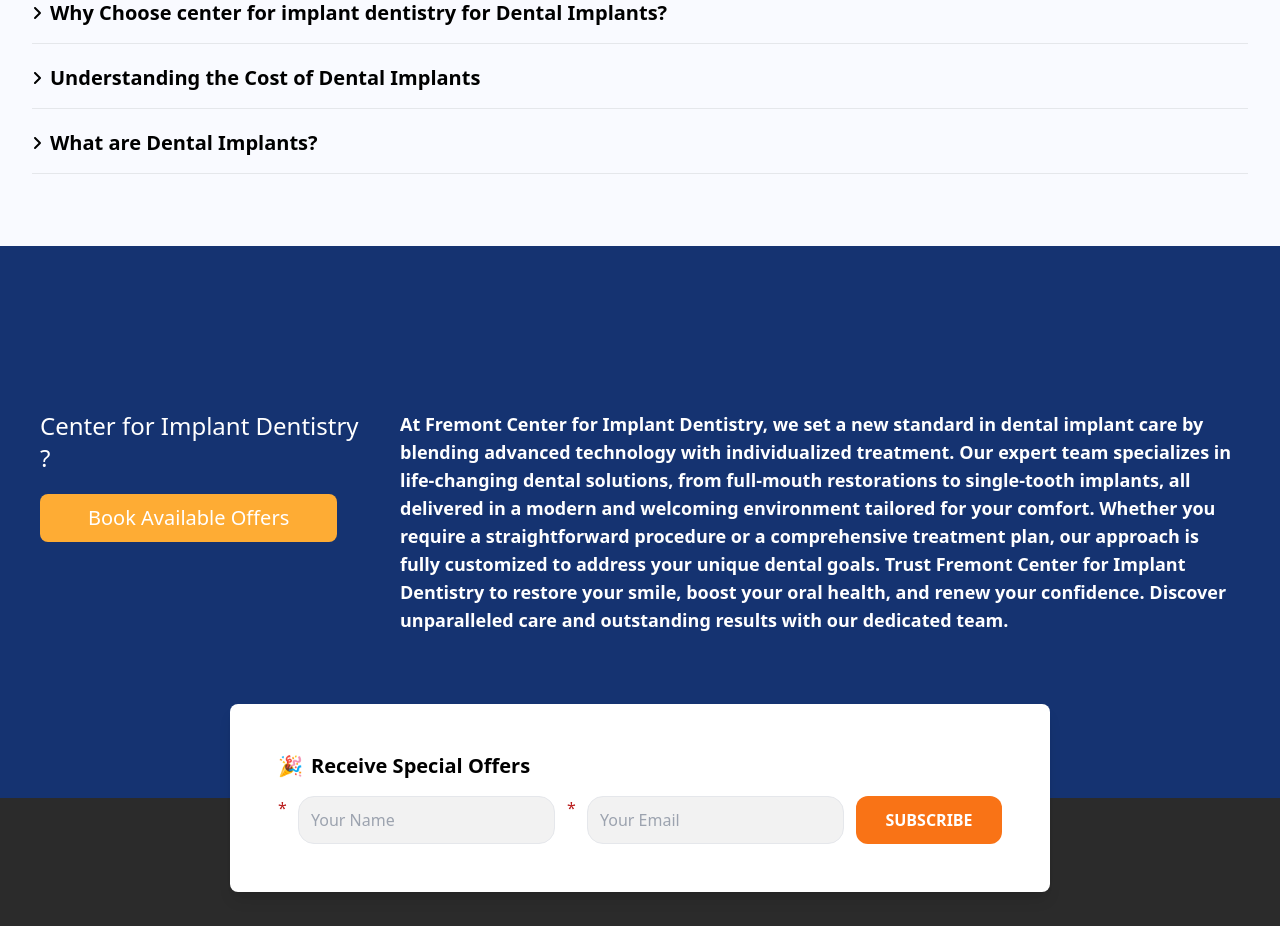
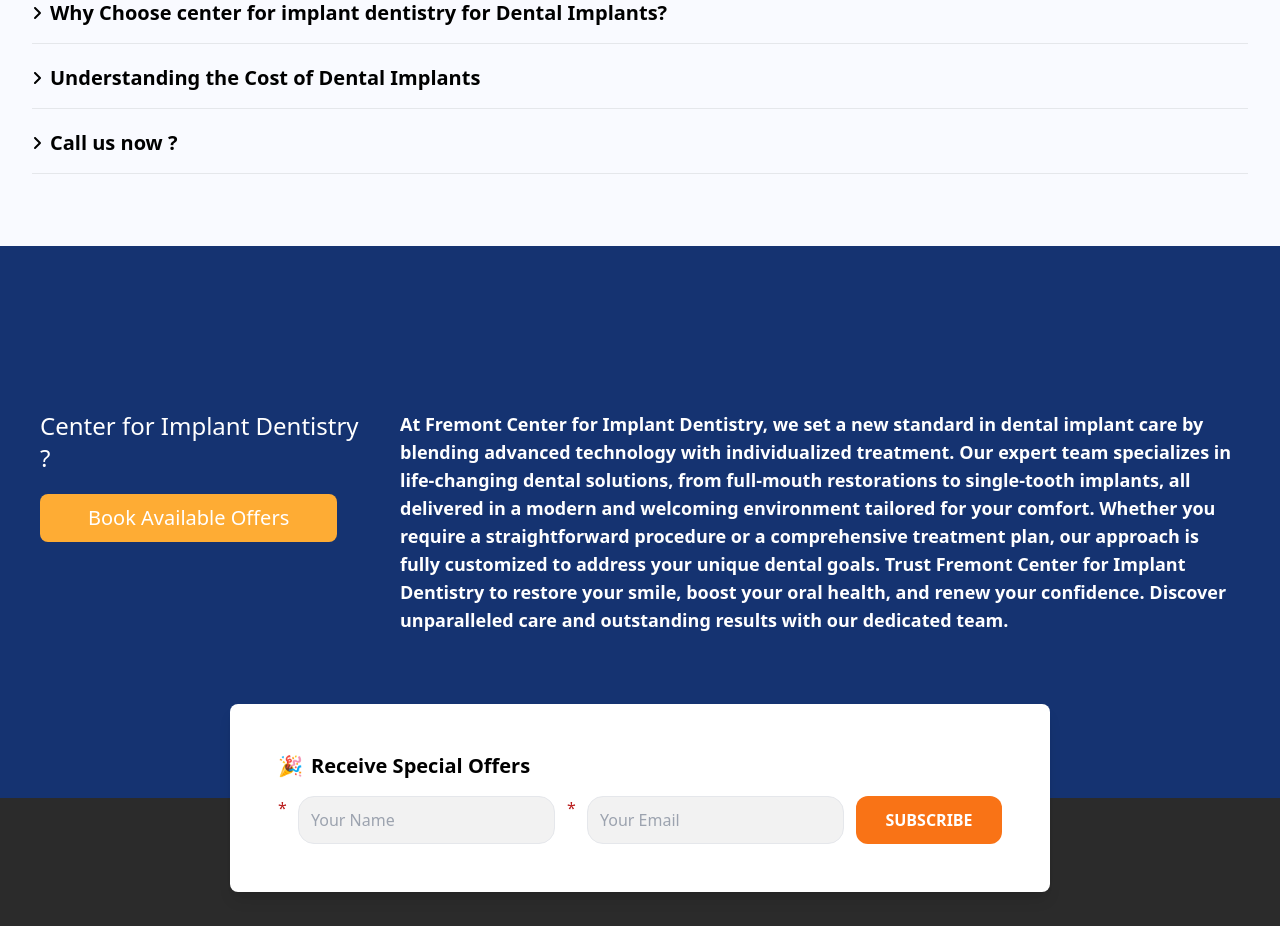
Before and after one commit to shubham-medscribe/dental, a React (Create React App) app: page / in a window 1280 px wide. Shown: the part 4240-5166 px from the top of the page. Built offline with nearby package versions, Linux system fonts and the light colour scheme.

Commit message:
fixed last question in faq fixed

```diff
--- a/src/components/faq/faq.tsx
+++ b/src/components/faq/faq.tsx
@@ -62,7 +62,7 @@
     },
     {
       type: 1,
-      question: "What are Dental Implants?",
+      question: "Call us now ?",
       answer: (
         <p>
           Ready to transform your smile with the best dental implants?{" "}
```
